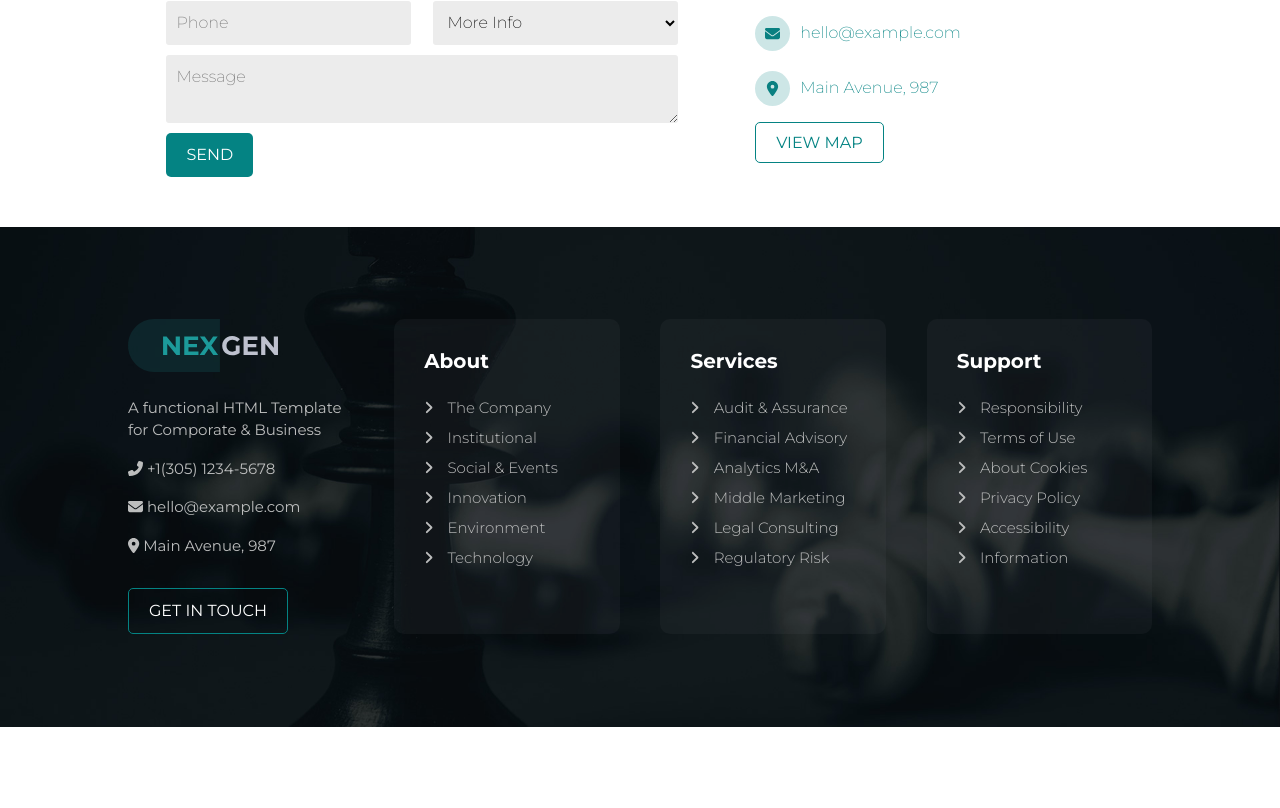
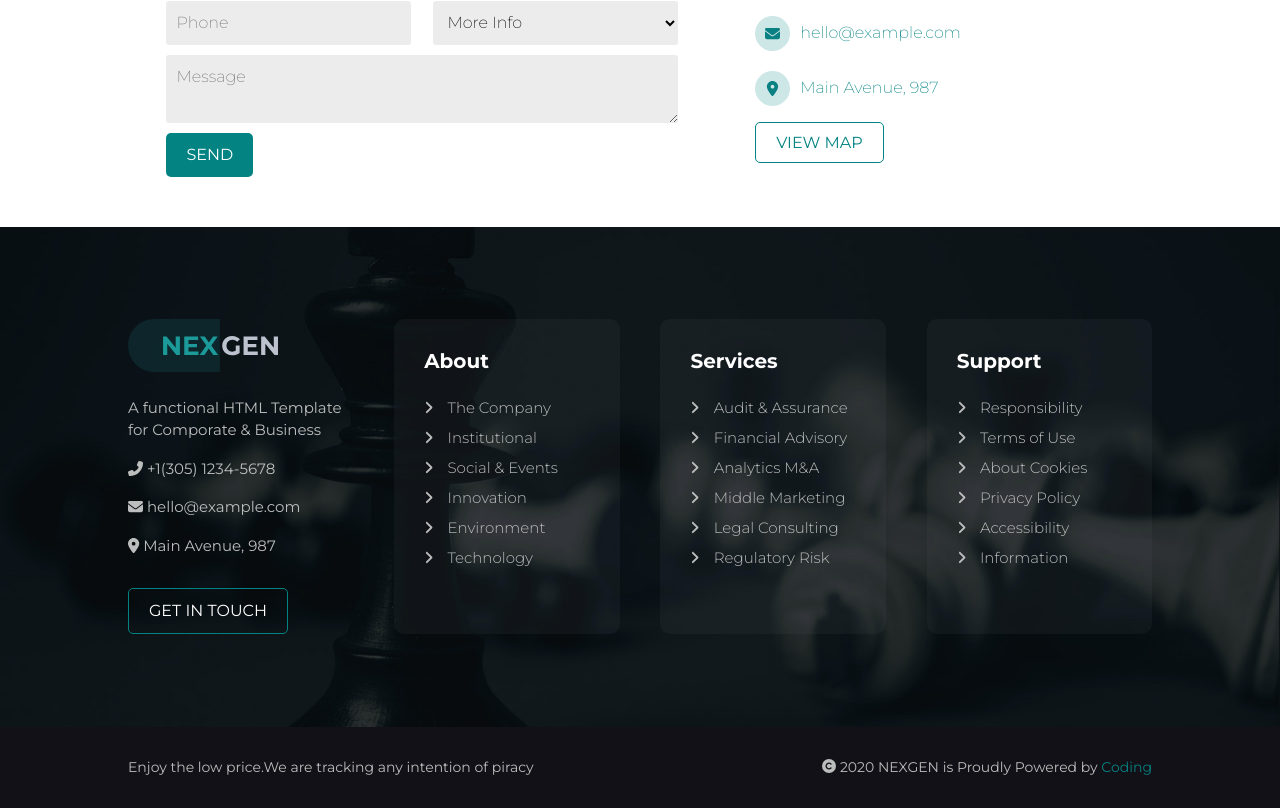
Before and after one commit to LorenzoBernardini88/proj-html-vuejs, a Vue app: page / in a window 1280 px wide. Shown: the part 4171-4979 px from the top of the page. Before the commit the page ends 4898 px from the top, so only its background shows below. Built offline with nearby package versions, Linux system fonts and the light colour scheme.

Commit message:
section bottom footer

```diff
--- a/src/components/macro/Footer.vue
+++ b/src/components/macro/Footer.vue
@@ -2,17 +2,20 @@
     <div>
         <sec-mess-top-footer/>
         <middle-footer/>
+        <bottom-footer/>
     </div>
 </template>
 
 <script>
+import BottomFooter from '../section/BottomFooter.vue'
 import MiddleFooter from '../section/MiddleFooter.vue'
 import SecMessTopFooter from '../section/SecMessTopFooter.vue'
 export default {
     name: "Footer",
     components:{
         SecMessTopFooter,
-        MiddleFooter
+        MiddleFooter,
+        BottomFooter
     }
 }
 </script>
--- /dev/null
+++ b/src/components/section/BottomFooter.vue
@@ -0,0 +1,38 @@
+<template>
+    <div class="bottom_footer">
+        <div class="ms_container">
+            <p>Enjoy the low price.We are tracking any intention of piracy</p>
+            <p><i class="fa-solid fa-copyright"></i> 2020 NEXGEN is Proudly Powered by <a href="#S">Coding</a></p>
+        </div>
+    </div>
+</template>
+
+<script>
+export default {
+    name: "Bottomfooter"
+}
+</script>
+
+<style lang="scss" scoped>
+@import "../../assets/style/vars.scss";
+.bottom_footer{
+    background: #111117;
+    padding: 30px 0;
+    .ms_container{
+        display: flex;
+        justify-content: space-between;
+        align-content: center;
+        p{
+            color: #BCBDBD;
+            font-size: 14px;
+            margin:0;
+
+
+            a{
+                text-decoration: none;
+                color: #098081;
+            }
+        }
+    }
+}
+</style>
--- a/src/components/section/MiddleFooter.vue
+++ b/src/components/section/MiddleFooter.vue
@@ -128,7 +128,6 @@ export default {
                 display: inline-block;
                 margin-top: 15px;
             }
-
         }
         .card2,
         .card3,
```
Also changed, not shown: src/components/section/Jumbo.vue (+0 -12 lines).
